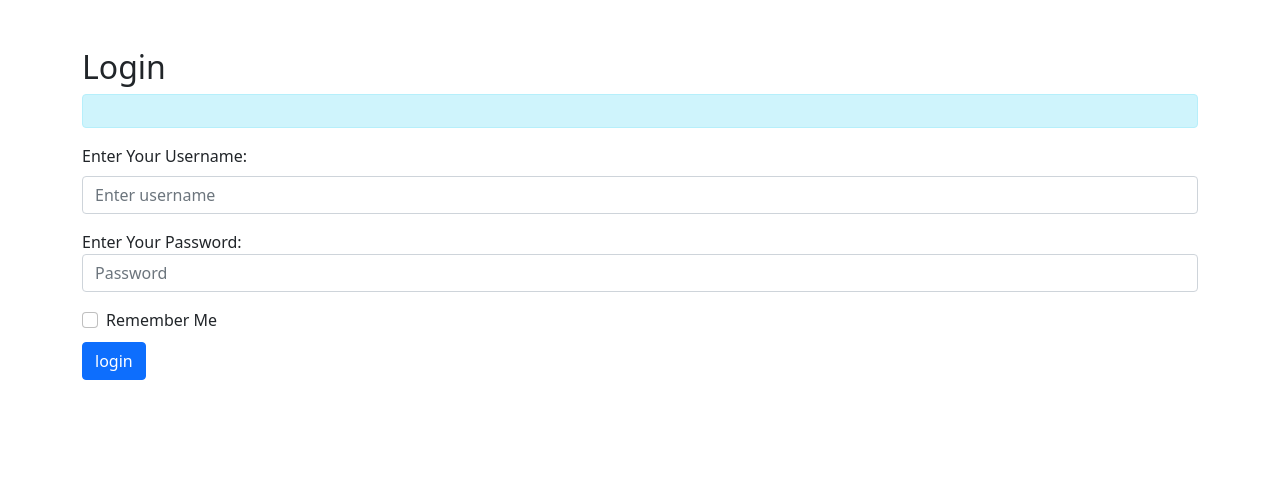
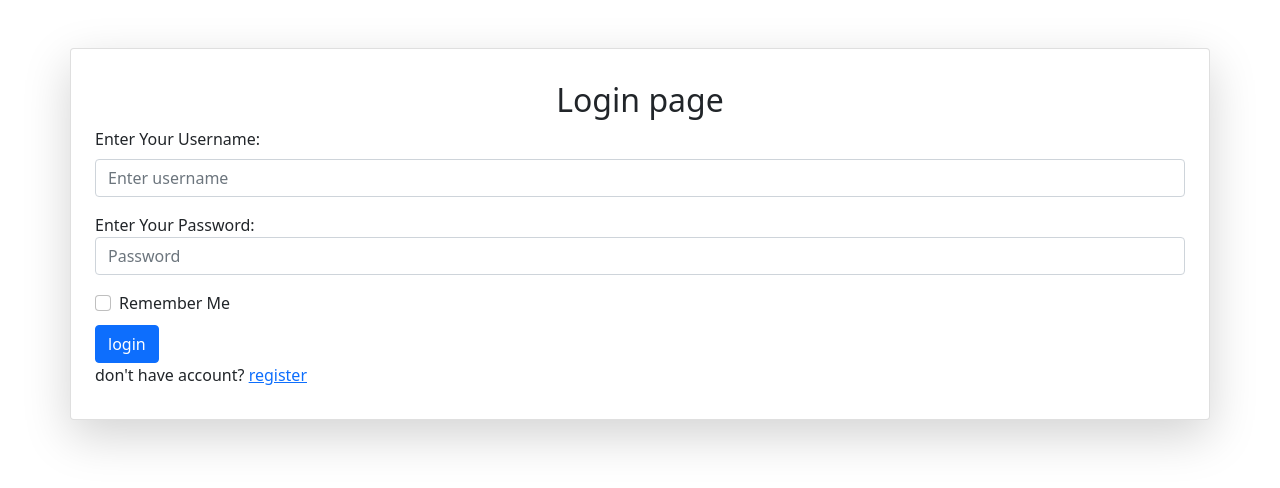
Before and after one commit to aliabdulbaqi01/Login-and-Register-Forms, a PHP site: page /login.php in a window 1280 px wide. Shown: the top 488 px of the page. Run offline with PHP 8.4, Linux system fonts and the light colour scheme.

Commit message:
finishing login, adding some style to register page.

```diff
--- a/html/header.php
+++ b/html/header.php
@@ -5,7 +5,7 @@
     <meta charset="UTF-8">
     <meta name="viewport" content="width=device-width, initial-scale=1.0">
     <title>Login and Register</title>
-    <link rel="stylesheet" href="../style/style.css">
+    <link rel="stylesheet" href="style/style.css">
     <link href="https://cdn.jsdelivr.net/npm/bootstrap@5.0.2/dist/css/bootstrap.min.css" rel="stylesheet"
         integrity="sha384-EVSTQN3/azprG1Anm3QDgpJLIm9Nao0Yz1ztcQTwFspd3yD65VohhpuuCOmLASjC" crossorigin="anonymous">
 
--- a/login.php
+++ b/login.php
@@ -11,18 +11,20 @@ if (isset($_POST['username'])) {
     if (login($username, $password)) {
         header('location: index.php');
         exit;
-    } elseif (!login($username, $password)) {
+    }
+    elseif (!(login($username, $password))) {
         $error = "user not exist";
-    } else {
+    }
+
         $error = "wrong passwrod";
-    }
+
 }
 include "html/header.php";
 ?>
-<div class="container mt-5">
-    <h2>Login</h2>
+<div class="container mt-5 card px-4 shadow-lg p-3 bg-body rounded">
+    <h2 class="text-center mt-3 mb-2">Login page</h2>
     <?php
-    if (!$error) {
+    if ($error) {
         echo "<div class='alert alert-info' role='alert'>";
         echo $error;
         echo "</div>";
@@ -44,7 +46,10 @@ include "html/header.php";
             <input type="checkbox" class="form-check-input" id="exampleCheck1">
             <label class="form-check-label" for="exampleCheck1">Remember Me</label>
         </div>
-        <input type="submit" class="btn btn-primary mt-2" value="login">
+
+        <input type="submit" class="btn btn-primary mt-2 " value="login">
+
+        <p>don't have account? <a href="register.php">register</a></p>
     </form>
 </div>
 <?php
--- /dev/null
+++ b/style/style.css
@@ -0,0 +1,3 @@
+body {
+    background-color: rgb(228,239,241);
+}
```
Also changed, not shown: register.php (+14 -3 lines).
